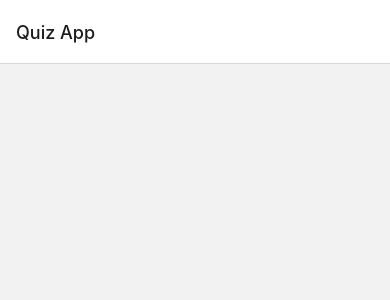
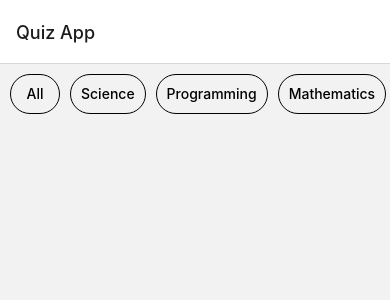
Before and after one commit to SanfetCoder/quiz-app, a React Native app: screen /Home in a window 390 px wide. Shown: the top 300 px of the page. Built offline with nearby package versions, Linux system fonts and the light colour scheme.

Commit message:
Make border around <CategoryButton ?.

```diff
--- a/components/CategoryButton.js
+++ b/components/CategoryButton.js
@@ -1,9 +1,31 @@
-import { Button } from "react-native"
+import {StyleSheet, TouchableWithoutFeedback, Text, View} from "react-native"
 
 const CategoryButton = ({title}) => {
   return (
-    <Button title={title} />
+    <TouchableWithoutFeedback>
+      <View style={styles.border}>
+        <Text style={styles.content}>{title}</Text>
+      </View>
+    </TouchableWithoutFeedback>
   )
 }
 
+const styles = StyleSheet.create({
+  border: {
+    borderWidth: 1,
+    borderColor: 'black',
+    borderRadius: 50,
+    padding: 10,
+    minWidth : 50,
+    height: 40,
+    flexDirection : 'row',
+    justifyContent : 'center',
+    borderWidth : 1.5
+  },
+  content : {
+    fontSize : 14,
+    fontWeight : '500'
+  }
+})
+
 export default CategoryButton
--- a/screens/Home.js
+++ b/screens/Home.js
@@ -1,13 +1,29 @@
-import { View, Text, SafeAreaView } from "react-native";
+import { View, Text, SafeAreaView, StyleSheet } from "react-native";
+import CategoryButton from "../components/CategoryButton";
 
 const Home = () => {
+  const categories = ["All","Science","Programming","Mathematics"];
   return (
     <SafeAreaView>
-
+      <View style={styles.categoryList}>
+        {
+          categories.map((category)=>{
+            return <CategoryButton key={category} title={category}/>
+          })
+        }
+      </View>
     </SafeAreaView>
   )
 }
 
-
+const styles = StyleSheet.create({
+  categoryList : {
+    display : 'flex',
+    flexDirection : 'row',
+    columnGap : 10,
+    marginVertical : 10,
+    marginLeft : 10
+  }
+})
 
 export default Home;
```
